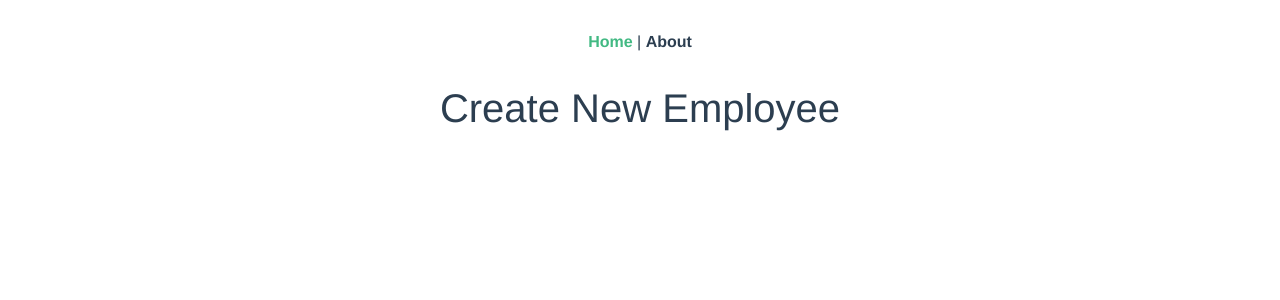
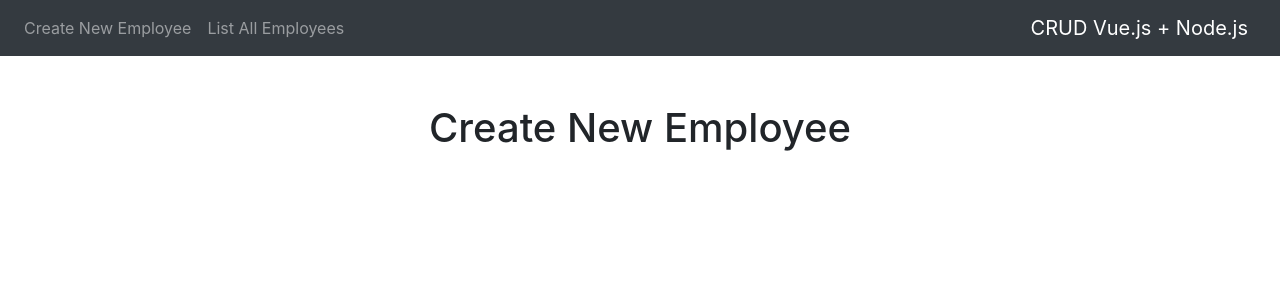
Before and after one commit to dauryellen/EmployeeCRUD-NodeJS-VueJS, a Vue app in the folder front-vue-v2/: page / in a window 1280 px wide. Shown: the top 300 px of the page. Built offline with nearby package versions, Linux system fonts and the light colour scheme; what vue-sweetalert2 would draw is missing.

Commit message:
criando a navbar

```diff
--- a/front-vue-v2/src/App.vue
+++ b/front-vue-v2/src/App.vue
@@ -1,32 +1,21 @@
 <template>
   <div id="app">
-    <div id="nav">
-      <router-link to="/">Home</router-link> |
-      <router-link to="/about">About</router-link>
+    <!-- INÍCIO NAVBAR -->
+    <nav class="navbar navbar-expand-sm bg-dark navbar-dark">
+      <a class="navbar-brand order-md-last">CRUD Vue.js + Node.js</a>
+      <ul class="navbar-nav mr-auto">
+        <li class="nav-item">
+          <router-link class="nav-link" to="/">Create New Employee</router-link>
+        </li>
+        <li class="nav-item">
+          <router-link class="nav-link" to="/list-employees">List All Employees</router-link>
+        </li>
+      </ul>
+    </nav>
+    <!-- FIM NAVBAR -->
+
+    <div class="container mt-5">
+      <router-view></router-view>
     </div>
-    <router-view/>
   </div>
 </template>
-
-<style>
-#app {
-  font-family: Avenir, Helvetica, Arial, sans-serif;
-  -webkit-font-smoothing: antialiased;
-  -moz-osx-font-smoothing: grayscale;
-  text-align: center;
-  color: #2c3e50;
-}
-
-#nav {
-  padding: 30px;
-}
-
-#nav a {
-  font-weight: bold;
-  color: #2c3e50;
-}
-
-#nav a.router-link-exact-active {
-  color: #42b983;
-}
-</style>
```
